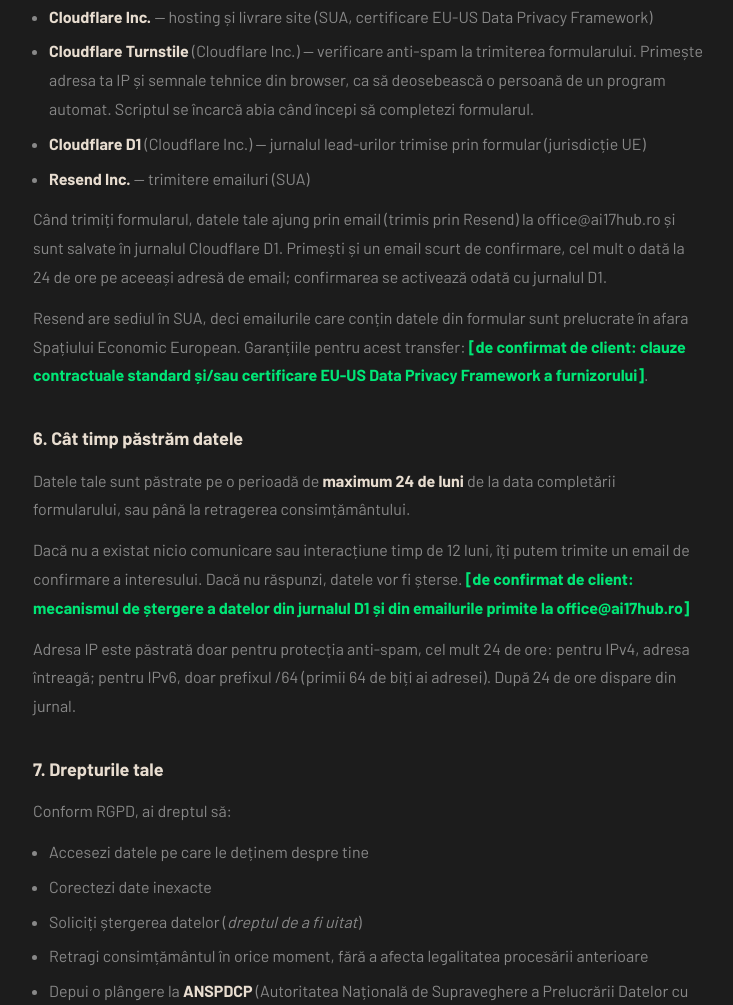
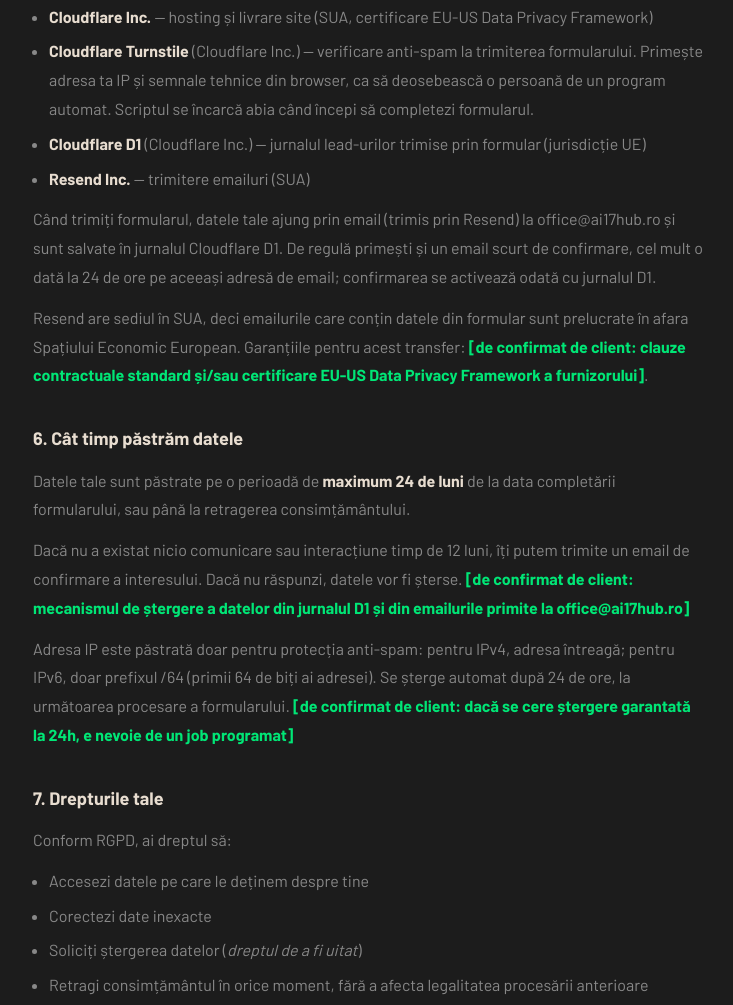
Before and after one commit to ciprix-yp/ai17hub-landing-page, an Astro site: page /legal/confidentialitate in a window 1280 px wide. Shown: the part 1434-2439 px from the top of the page, without its empty margins (271-1004 px from the left). Built offline with nearby package versions, Linux system fonts and the light colour scheme; Astro itself is replaced by a stand-in of ours.

Commit message:
docs(legal): draft politica, formulari aliniate la cod
Co-Authored-By: Claude Sonnet 5.5 <noreply@anthropic.com>

```diff
--- a/src/pages/legal/confidentialitate.astro
+++ b/src/pages/legal/confidentialitate.astro
@@ -92,7 +92,7 @@ const lastUpdated = '25 Noiembrie 2026';
             </ul>
             <p class="mt-3">
               Când trimiți formularul, datele tale ajung prin email (trimis prin Resend) la office@ai17hub.ro și sunt
-              salvate în jurnalul Cloudflare D1. Primești și un email scurt de confirmare, cel mult o dată la 24 de ore
+              salvate în jurnalul Cloudflare D1. De regulă primești și un email scurt de confirmare, cel mult o dată la 24 de ore
               pe aceeași adresă de email; confirmarea se activează odată cu jurnalul D1.
             </p>
             <p class="mt-3">
@@ -114,8 +114,10 @@ const lastUpdated = '25 Noiembrie 2026';
               <strong class="text-accent">[de confirmat de client: mecanismul de ștergere a datelor din jurnalul D1 și din emailurile primite la office@ai17hub.ro]</strong>
             </p>
             <p class="mt-3">
-              Adresa IP este păstrată doar pentru protecția anti-spam, cel mult 24 de ore: pentru IPv4, adresa întreagă;
-              pentru IPv6, doar prefixul /64 (primii 64 de biți ai adresei). După 24 de ore dispare din jurnal.
+              Adresa IP este păstrată doar pentru protecția anti-spam: pentru IPv4, adresa întreagă;
+              pentru IPv6, doar prefixul /64 (primii 64 de biți ai adresei). Se șterge automat după 24 de ore,
+              la următoarea procesare a formularului.
+              <strong class="text-accent">[de confirmat de client: dacă se cere ștergere garantată la 24h, e nevoie de un job programat]</strong>
             </p>
           </section>
 
```
